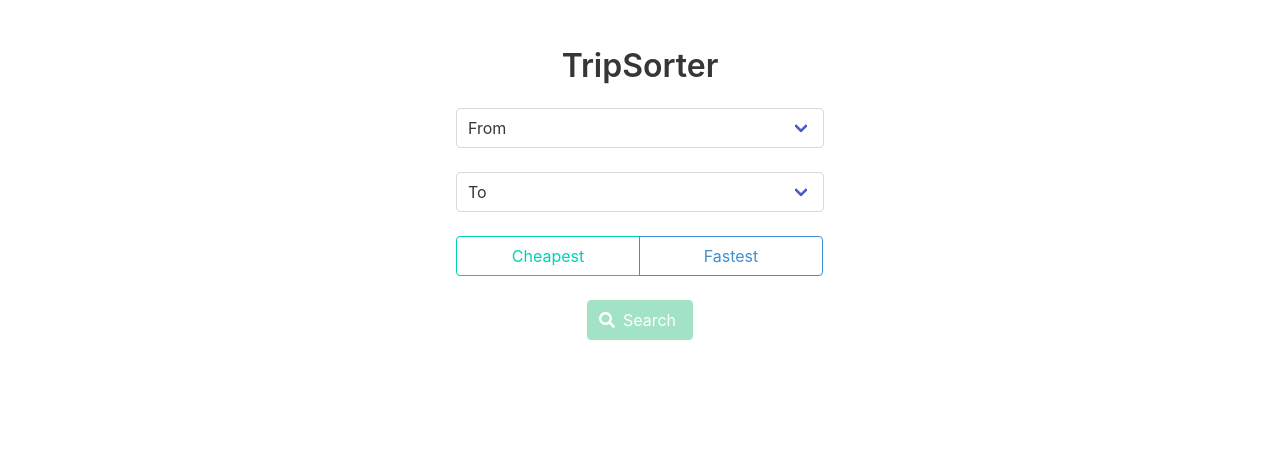
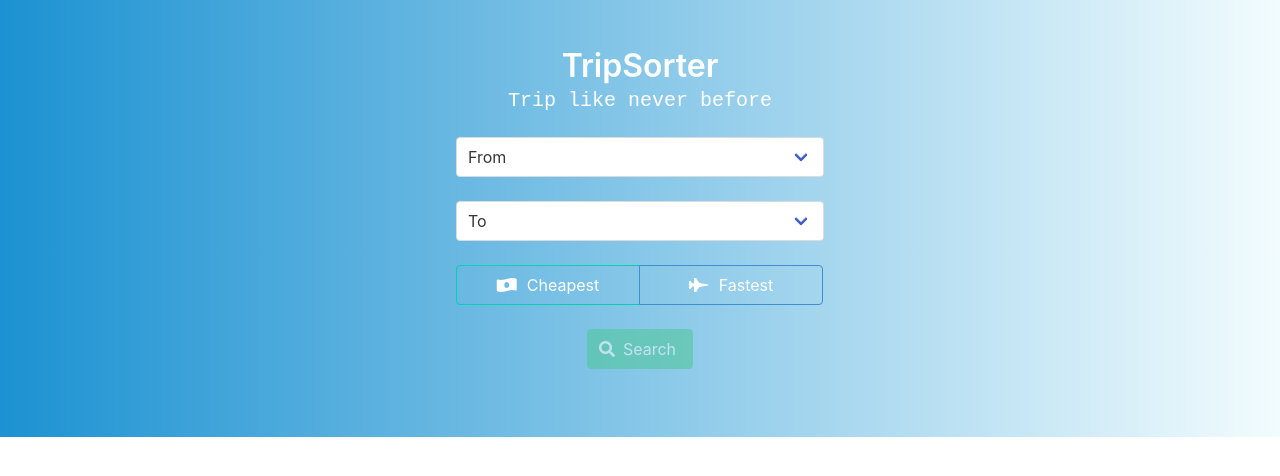
Before and after one commit to adilsaeed31/pfinder, a React (Create React App) app: page / in a window 1280 px wide. Shown: the top 476 px of the page. Built offline with nearby package versions, Linux system fonts and the light colour scheme.

Commit message:
TripSort App

```diff
--- a/public/index.html
+++ b/public/index.html
@@ -1,5 +1,6 @@
 <!DOCTYPE html>
 <html lang="en">
+
 <head>
   <meta charset="utf-8">
   <link rel="shortcut icon" href="%PUBLIC_URL%/favicon.ico">
@@ -10,10 +11,10 @@
       homescreen on Android. See https://developers.google.com/web/fundamentals/web-app-manifest/
     -->
   <link rel="manifest" href="%PUBLIC_URL%/manifest.json">
-    <link rel="stylesheet"
-          href="https://use.fontawesome.com/releases/v5.6.3/css/all.css"
-          integrity="sha384-UHRtZLI+pbxtHCWp1t77Bi1L4ZtiqrqD80Kn4Z8NTSRyMA2Fd33n5dQ8lWUE00s/"
+  <link rel="stylesheet" href="https://use.fontawesome.com/releases/v5.6.3/css/all.css" integrity="sha384-UHRtZLI+pbxtHCWp1t77Bi1L4ZtiqrqD80Kn4Z8NTSRyMA2Fd33n5dQ8lWUE00s/"
     crossorigin="anonymous">
+  <link href='http://fonts.googleapis.com/css?family=Roboto' rel='stylesheet' type='text/css'>
+
   <!--
       Notice the use of %PUBLIC_URL% in the tags above.
       It will be replaced with the URL of the `public` folder during the build.
@@ -25,6 +26,7 @@
     -->
   <title>React App</title>
 </head>
+
 <body>
   <noscript>
     You need to enable JavaScript to run this app.
@@ -41,4 +43,5 @@
   To create a production bundle, use `npm run build` or `yarn build`.
 -->
 </body>
+
 </html>
--- a/src/TripSorter/Components/InfoRow.jsx
+++ b/src/TripSorter/Components/InfoRow.jsx
@@ -27,7 +27,7 @@ export default function InfoRow({ item, currency }: Props) {
       </div>
       <div className="columns is-mobile is-marginless">
         <div className="column">
-          <p>{item.transport.toUpperCase()} {item.reference} for {item.duration.h}h{item.duration.m}</p>
+          <p><i className={`fas fa-${item.transport}`}></i> {item.reference} for <strong>{item.duration.h}h{item.duration.m}</strong></p>
         </div>
       </div>
     </div>
--- /dev/null
+++ b/src/TripSorter/Components/NothingFound.jsx
@@ -0,0 +1,12 @@
+// @flow
+import * as React from 'react'
+
+export default function NothingFound() {
+  return (
+    <section className="section has-text-center">
+      <div className="container is-bottom-2 has-text-centered">
+        No Trip found ... Please change your flight schedule. Thank you!
+      </div>
+    </section>
+  )
+}
--- a/src/TripSorter/index.jsx
+++ b/src/TripSorter/index.jsx
@@ -6,6 +6,7 @@ import { CHEAPEST, FASTEST } from './Constants'
 
 // Components
 import InfoRow from './Components/InfoRow'
+import NothingFound from './Components/NothingFound'
 
 // Type assignment
 import { DealsType } from './Types'
@@ -25,6 +26,7 @@ type State = {
   arrival: string,
   isSubmit: boolean,
   isLoading: boolean,
+  isFirstLoad: boolean,
 }
 
 export default class TripSorter extends React.PureComponent<State> {
@@ -37,6 +39,7 @@ export default class TripSorter extends React.PureComponent<State> {
     arrival: "",
     isSubmit: false,
     isLoading: false,
+    isFirstLoad: true,
   }
 
   componentDidMount() {
@@ -50,32 +53,37 @@ export default class TripSorter extends React.PureComponent<State> {
         // pushing to new array for array type
         list.forEach(v => cities.push(v))
         // set to state
-        this.setState({cityList: cities, currency: res.currency})
+        this.setState({ cityList: cities, currency: res.currency })
       })
   }
 
   handleType = (hasType) => {
-    this.setState({hasType})
+    this.setState({ hasType })
   }
 
   handleSearch = () => {
-    let {hasType, departure, arrival} = this.state
+    let { hasType, departure, arrival } = this.state
     let deals = []
-    Fetcher.get({hasType, departure, arrival})
+    Fetcher.get({ hasType, departure, arrival })
       .then(res => {
 
+        // gathering matched condition result
         deals = res.deals.filter(f => f.departure === departure && f.arrival === arrival)
 
+        // for cheapest sort
         if (hasType === CHEAPEST) {
-
+          deals.sort((a, b) => a.cost - b.cost)
         }
+        // for fastest sort
         if (hasType === FASTEST) {
-
+          deals.sort((a, b) => a.duration.h - b.duration.h)
         }
 
+        // pushing to state
         this.setState({
           deals: deals.map(item => new TripSorterModel(item)),
-          currency: res.currency
+          currency: res.currency,
+          isFirstLoad: false,
         })
       })
   }
@@ -87,7 +95,8 @@ export default class TripSorter extends React.PureComponent<State> {
       hasType: null,
       deals: [],
       isSubmit: false,
-      isLoading: false
+      isLoading: false,
+      isFirstLoad: true,
     })
   }
 
@@ -98,28 +107,34 @@ export default class TripSorter extends React.PureComponent<State> {
   }
 
   watchProps = async () => {
-    let {departure, arrival} = this.state
+    let { departure, arrival } = this.state
     if (departure && arrival) {
-      await this.setState({isSubmit: true})
+      await this.setState({ isSubmit: true })
     }
   }
 
   renderDeals = () => {
-    let {deals, currency} = this.state
-    const Deals = []
+    let { deals, currency } = this.state
+    return deals.map((item, key) => <InfoRow key={key} item={item} currency={currency} />)
+  }
 
-    deals.map((item, key) => Deals.push(<InfoRow key={key} item={item} currency={currency}/>))
-    return Deals
+  renderSelectOptions = () => {
+    let { cityList } = this.state
+    return cityList.map((o, i) => <option key={i} value={o}>{o}</option>)
   }
 
   render() {
-    let {hasType, cityList, departure, arrival, isSubmit, deals} = this.state
+    let { hasType, departure, arrival, isSubmit, deals, isFirstLoad } = this.state
 
-    return <section className="section">
+    return <React.Fragment>
+      <section className="section isBG">
         <div className="container has-text-centered is-bottom-2">
           <div className="columns">
             <div className="column is-full">
-            <h1 className="title">TripSorter</h1>
+              <h1 className="title has-text-white is-family-primary">TripSorter</h1>
+              <h2 className="subtitle has-text-white is-family-monospace">
+                Trip like never before
+              </h2>
             </div>
           </div>
           <div className="columns">
@@ -127,7 +142,9 @@ export default class TripSorter extends React.PureComponent<State> {
               <div className="select is-fullwidth">
                 <select name="departure" onChange={this.onChange} value={departure}>
                   <option value="">From</option>
-                {cityList.map((o, i) => <option key={i} value={o}>{o}</option>)}
+                  {
+                    this.renderSelectOptions()
+                  }
                 </select>
               </div>
             </div>
@@ -137,7 +154,9 @@ export default class TripSorter extends React.PureComponent<State> {
               <div className="select is-fullwidth">
                 <select name="arrival" onChange={this.onChange} value={arrival}>
                   <option value="">To</option>
-                {cityList.map((o, i) => <option key={i} value={o}>{o}</option>)}
+                  {
+                    this.renderSelectOptions()
+                  }
                 </select>
               </div>
             </div>
@@ -146,11 +165,13 @@ export default class TripSorter extends React.PureComponent<State> {
             <div className="column is-4 is-offset-4">
               <div className="buttons has-addons">
                 <button onClick={() => this.handleType(CHEAPEST)}
-                      className={`button is-primary is-half-width ${hasType === CHEAPEST ? 'is-focused' : 'is-outlined'}`}>
+                  className={`button has-text-white is-primary is-half-width ${hasType === CHEAPEST ? 'is-focused' : 'is-outlined'}`}>
+                  <i className="fas fa-money-bill-wave-alt has-margin-right "></i>
                   Cheapest
               </button>
                 <button onClick={() => this.handleType(FASTEST)}
-                      className={`button is-info is-half-width ${hasType === FASTEST ? 'is-focused' : 'is-outlined'}`}>
+                  className={`button has-text-white is-info is-half-width ${hasType === FASTEST ? 'is-focused' : 'is-outlined'}`}>
+                  <i className="fas fa-fighter-jet has-margin-right"></i>
                   Fastest
               </button>
               </div>
@@ -162,28 +183,23 @@ export default class TripSorter extends React.PureComponent<State> {
                 onClick={this.handleSearch}
                 disabled={!isSubmit}>
                 <span className="icon is-small">
-                <i className="fas fa-search"/>
+                  <i className="fas fa-search" />
                 </span>
                 <span>Search</span>
               </button>
             </div>
           </div>
         </div>
-      <div className="container is-bottom-2">
         {
-          this.renderDeals()
-        }
-      </div>
-      {
-        isSubmit &&
+          deals.length > 0 &&
           <div className="container">
             <div className="columns">
-            <div className="column is-offset-4-desktop is-one-third-desktop is-full-touch is-paddingless">
+              <div className="column is-offset-4-desktop is-one-third-desktop is-full-touch">
                 <button className="button is-fullwidth"
                   onClick={this.handleReset}
                   disabled={!isSubmit}>
                   <span className="icon is-small">
-                <i className="fas fa-undo"/>
+                    <i className="fas fa-undo" />
                   </span>
                   <span>Reset</span>
                 </button>
@@ -192,5 +208,18 @@ export default class TripSorter extends React.PureComponent<State> {
           </div>
         }
       </section>
+      {
+        deals.length > 0 ?
+          <section className="section">
+            <div className="container is-bottom-2">
+              {
+                this.renderDeals()
+              }
+            </div>
+          </section>
+          : !isFirstLoad &&
+          <NothingFound />
+      }
+    </React.Fragment>
   }
 }
--- a/src/index.css
+++ b/src/index.css
@@ -8,6 +8,20 @@
 .is-bottom-2 {
     margin-bottom: 20px;
 }
+
 .is-i-bottom-2 {
     margin-bottom: 20px !important;
 }
+
+.isBG {
+    background: #1c92d2;
+    /* fallback for old browsers */
+    background: -webkit-linear-gradient(to left, #f2fcfe, #1c92d2);
+    /* Chrome 10-25, Safari 5.1-6 */
+    background: linear-gradient(to left, #f2fcfe, #1c92d2);
+    /* W3C, IE 10+/ Edge, Firefox 16+, Chrome 26+, Opera 12+, Safari 7+ */
+}
+
+.has-margin-right {
+    margin-right: 10px
+}
```
Also changed, not shown: public/images/dxb.png (added). Lines whose indentation alone changed are shown as unchanged.
